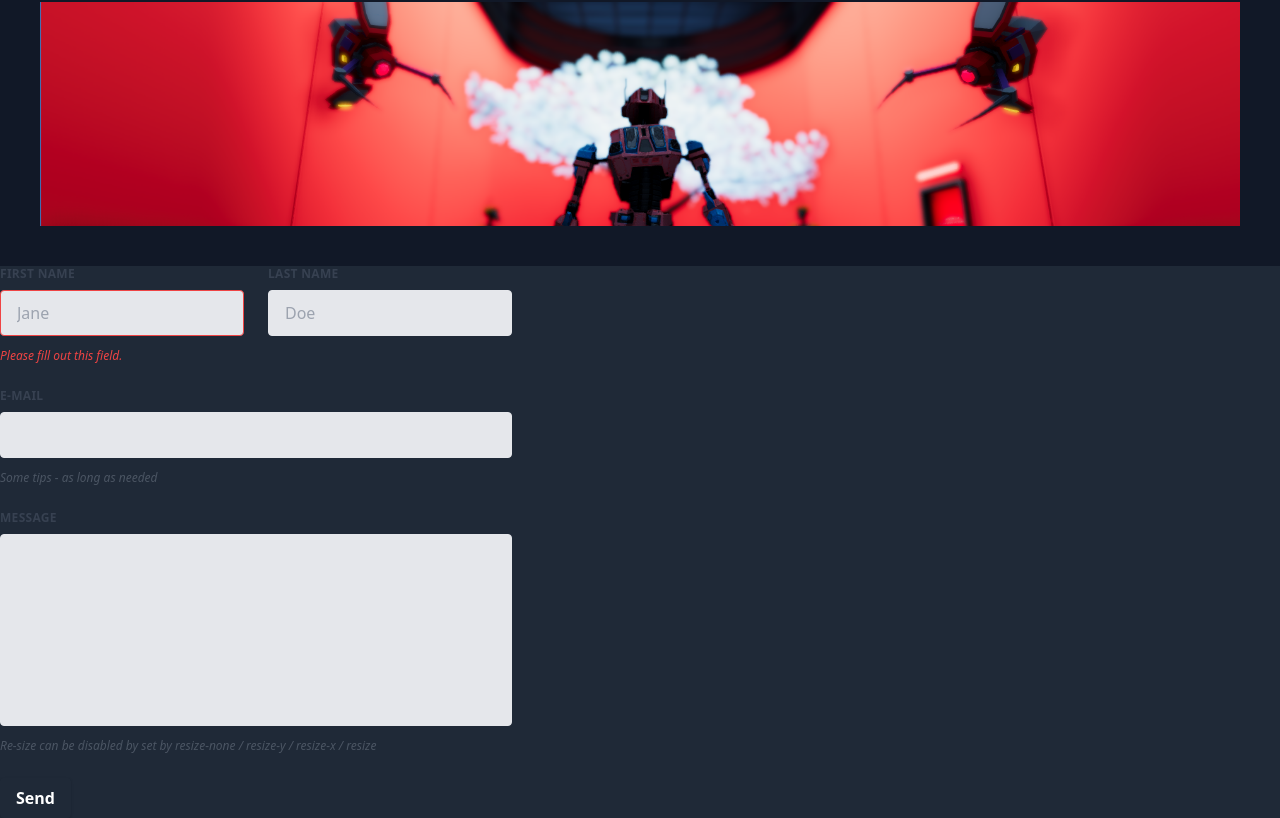
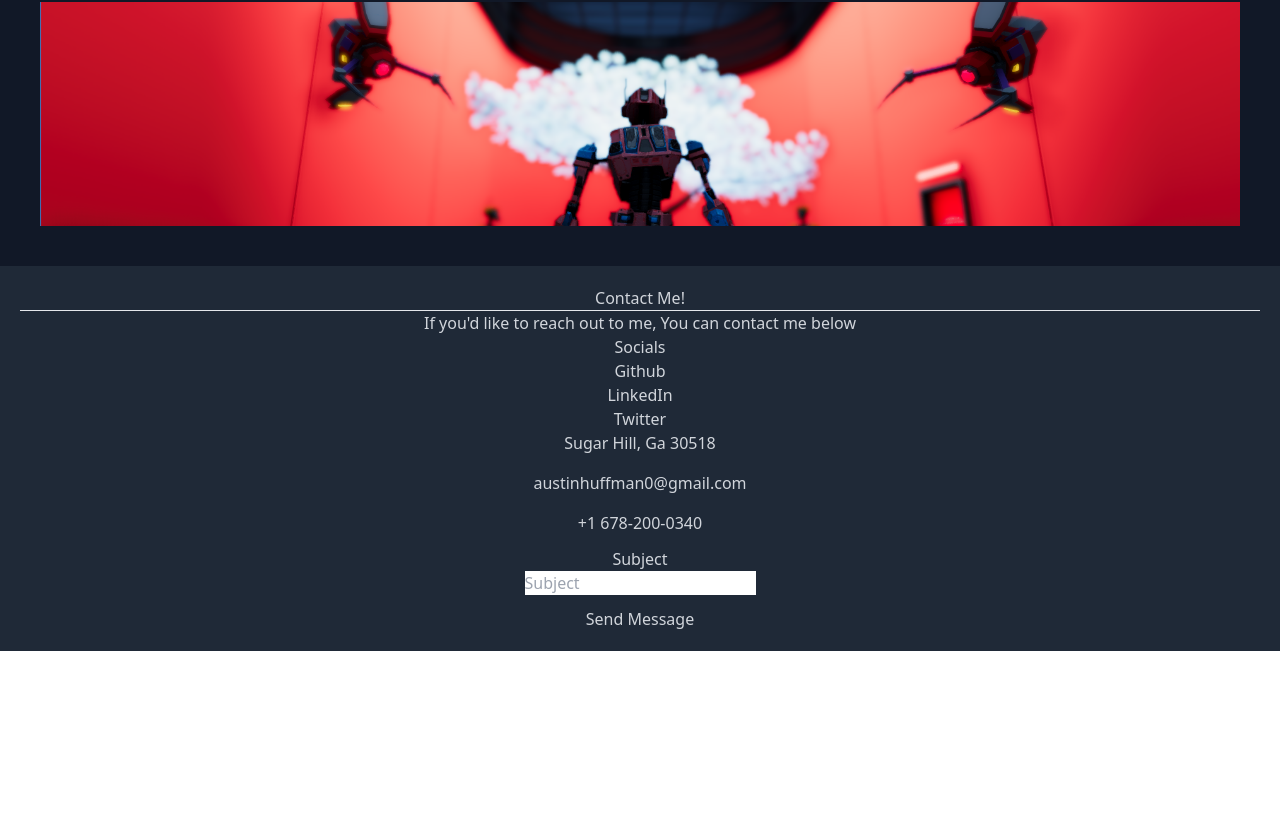
Before and after one commit to ahuffma2/react-portfolio, a React (Create React App) app: page / in a window 1280 px wide. Shown: the part 1832-2650 px from the top of the page. After the commit the page ends 2483 px from the top, so only its background shows below. Built offline with nearby package versions, Linux system fonts and the light colour scheme.

Commit message:
Skeleton added for contact me

```diff
--- a/src/components/Contact-Me.js
+++ b/src/components/Contact-Me.js
@@ -2,48 +2,65 @@ import React from 'react';
 
 export default function Contact() {
     return(
-        <form class="w-full max-w-lg">
-  <div class="flex flex-wrap -mx-3 mb-6">
-    <div class="w-full md:w-1/2 px-3 mb-6 md:mb-0">
-      <label class="block uppercase tracking-wide text-gray-700 text-xs font-bold mb-2" for="grid-first-name">
-        First Name
-      </label>
-      <input class="appearance-none block w-full bg-gray-200 text-gray-700 border border-red-500 rounded py-3 px-4 mb-3 leading-tight focus:outline-none focus:bg-white" id="grid-first-name" type="text" placeholder="Jane"/>
-      <p class="text-red-500 text-xs italic">Please fill out this field.</p>
+        <section id="contact">
+        <div className="container p-5 mx-auto text-center">
+
+          <div class="section-title">
+            <h2>Contact Me!</h2>
+            <hr></hr>
+            <p> If you'd like to reach out to me, You can contact me below</p>
           </div>
-    <div class="w-full md:w-1/2 px-3">
-      <label class="block uppercase tracking-wide text-gray-700 text-xs font-bold mb-2" for="grid-last-name">
-        Last Name
-      </label>
-      <input class="appearance-none block w-full bg-gray-200 text-gray-700 border border-gray-200 rounded py-3 px-4 leading-tight focus:outline-none focus:bg-white focus:border-gray-500" id="grid-last-name" type="text" placeholder="Doe"/>
+
+          <div class="row">
+
+            <div class="col-lg-4 col-md-4">
+              <div class="contact-about">
+                <h3>Socials</h3>
+
+                <div class="social-links">
+                  <a href="https://github.com/ahuffma2">Github<i className=""></i></a><br/>
+                  <a href="https://www.linkedin.com/in/ahuffma2/">LinkedIn<i className="bi bi-linkedin"></i></a><br/>
+                  <a href="https://twitter.com/AustinHuffman01">Twitter<i class="bi bi-twitter"></i></a><br/>
                 </div>
               </div>
-  <div class="flex flex-wrap -mx-3 mb-6">
-    <div class="w-full px-3">
-      <label class="block uppercase tracking-wide text-gray-700 text-xs font-bold mb-2" for="grid-password">
-        E-mail
-      </label>
-      <input class="appearance-none block w-full bg-gray-200 text-gray-700 border border-gray-200 rounded py-3 px-4 mb-3 leading-tight focus:outline-none focus:bg-white focus:border-gray-500" id="email" type="email"/>
-      <p class="text-gray-600 text-xs italic">Some tips - as long as needed</p>
+            </div>
+
+            <div class="col-lg-3 col-md-4">
+              <div class="info">
+                <div class="d-flex align-items-center">
+                  <i class="bi bi-geo-alt"></i>
+                  <p>Sugar Hill, Ga 30518</p>
+                </div>
+
+                <div class="d-flex align-items-center mt-4">
+                  <i class="bi bi-envelope"></i>
+                  <p>austinhuffman0@gmail.com</p>
+                </div>
+
+                <div class="d-flex align-items-center mt-4">
+                  <i class="bi bi-phone"></i>
+                  <p>+1 678-200-0340</p>
+                </div>
+
               </div>
             </div>
-  <div class="flex flex-wrap -mx-3 mb-6">
-    <div class="w-full px-3">
-      <label class="block uppercase tracking-wide text-gray-700 text-xs font-bold mb-2" for="grid-password">
-        Message
-      </label>
-      <textarea class=" no-resize appearance-none block w-full bg-gray-200 text-gray-700 border border-gray-200 rounded py-3 px-4 mb-3 leading-tight focus:outline-none focus:bg-white focus:border-gray-500 h-48 resize-none" id="message"></textarea>
-      <p class="text-gray-600 text-xs italic">Re-size can be disabled by set by resize-none / resize-y / resize-x / resize</p>
+
+            <div class="col-lg-5 col-md-8">
+
+              <form action = "mailto: austinhuffman0@gmail.com" method ="GET">
+
+                <div class="form-group mt-3 mb-3">
+                    Subject <br/>
+                  <input type="text" class="form-control" name="subject" id="subject" placeholder="Subject" required/>
                 </div>
+
+                <div class="text-center"><button type="submit">Send Message</button></div>
+              </form>
             </div>
-  <div class="md:flex md:items-center">
-    <div class="md:w-1/3">
-      <button class="shadow bg-teal-400 hover:bg-teal-400 focus:shadow-outline focus:outline-none text-white font-bold py-2 px-4 rounded" type="button">
-        Send
-      </button>
+
           </div>
-    <div class="md:w-2/3"></div>
+
         </div>
-</form>
+      </section>
     )
 }
```
Lines whose indentation alone changed are shown as unchanged.
